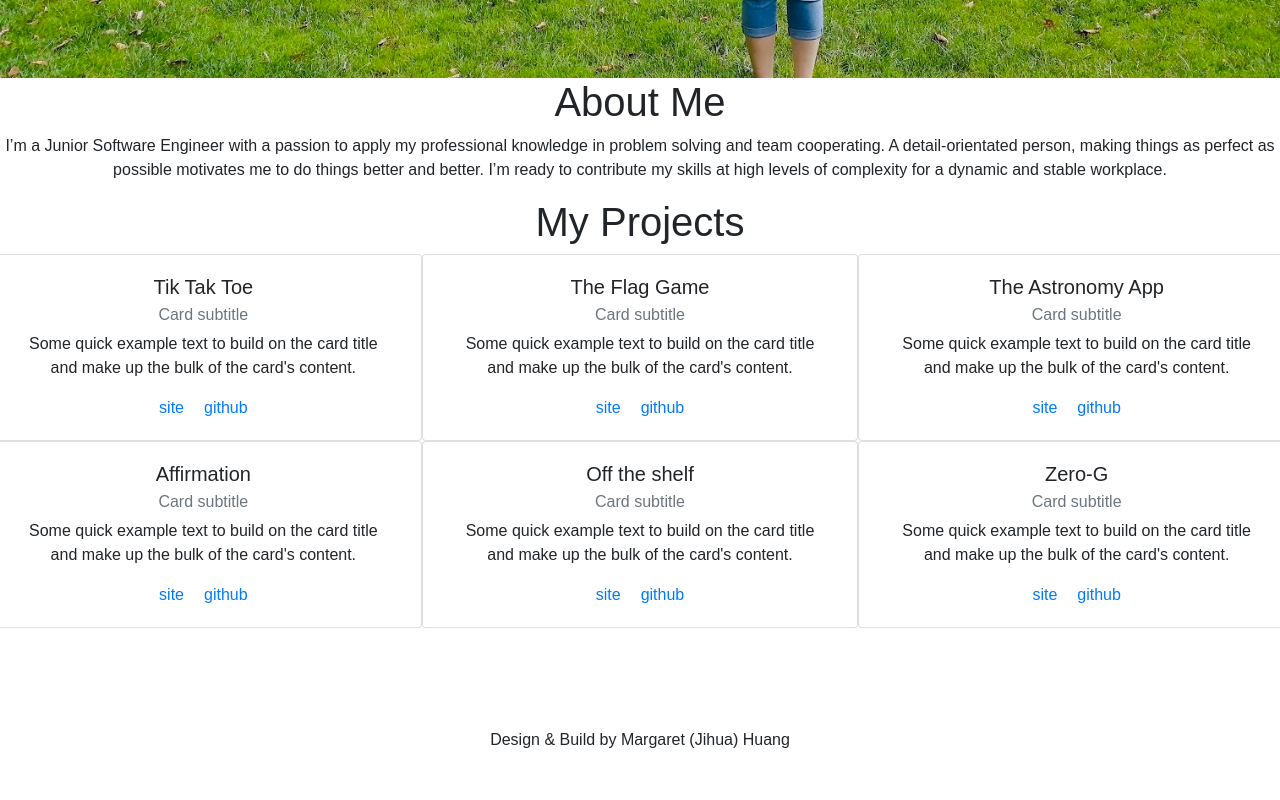
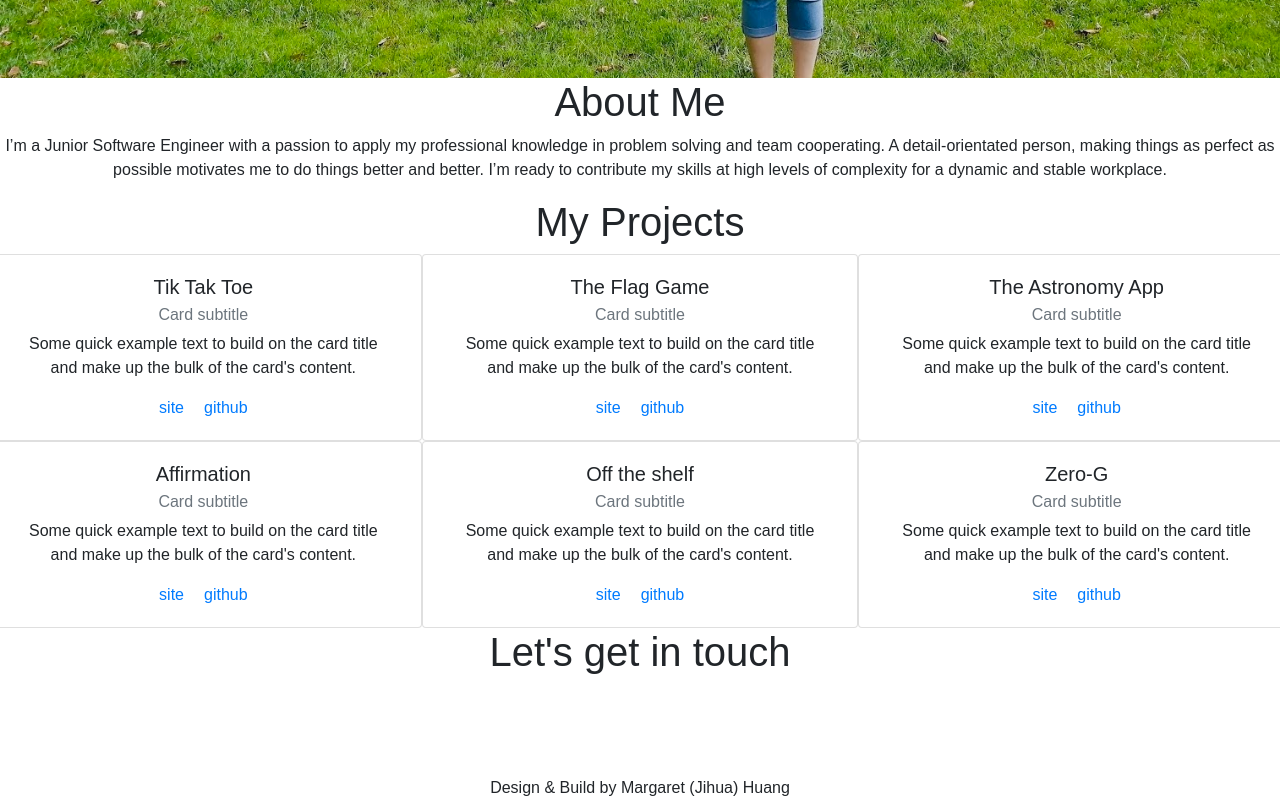
Before and after one commit to margaret-jihua/portfolio, a React (Create React App) app: page / in a window 1280 px wide. Shown: the part 578-1378 px from the top of the page. Before the commit the page ends 1330 px from the top, so only its background shows below. Built offline with nearby package versions, Linux system fonts and the light colour scheme.

Commit message:
Add Contact Component

```diff
--- /dev/null
+++ b/src/components/Contact.js
@@ -0,0 +1,12 @@
+import React, {Component} from 'react'
+
+export default class Contact extends Component {
+    render() {
+        return (
+            <>
+            <h1 className="heading">Let's get in touch</h1>
+            </>
+        )
+
+    }
+}
--- a/src/components/Home.js
+++ b/src/components/Home.js
@@ -1,6 +1,7 @@
 import React, {Component} from 'react'
 import About from '../components/About'
 import Projects from '../components/Projects'
+import Contact from '../components/Contact'
 import margaret from '../assets/margaret.JPG'
 
 export default class Home extends Component {
@@ -25,6 +26,7 @@ export default class Home extends Component {
             </div>
             <About />
             <Projects id="projects" projects={projects} />
+            <Contact />
             </>
         )
     }
```
